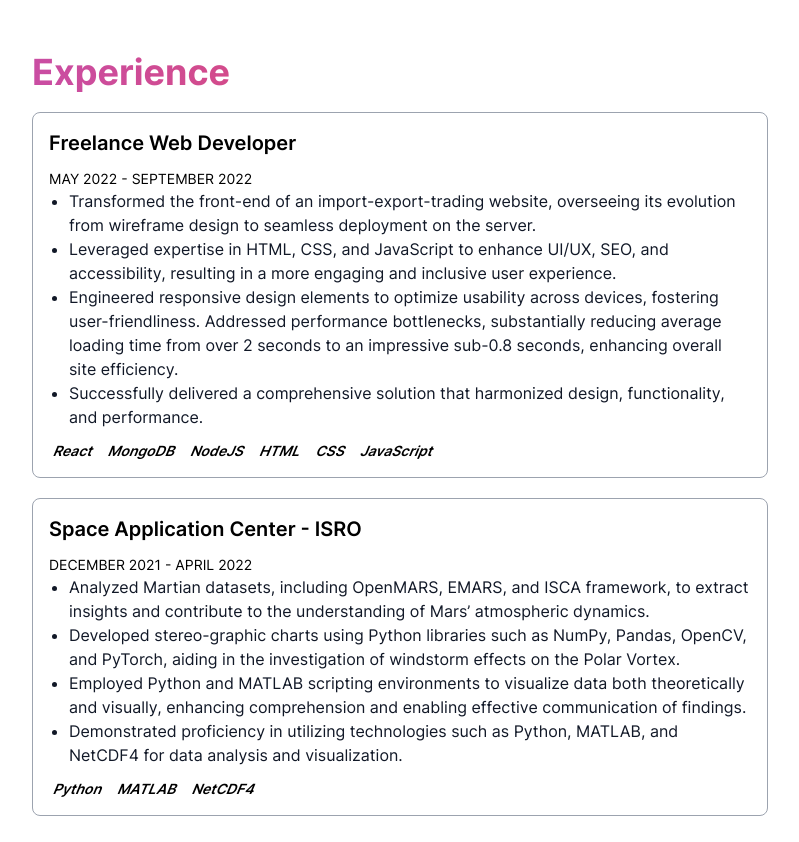
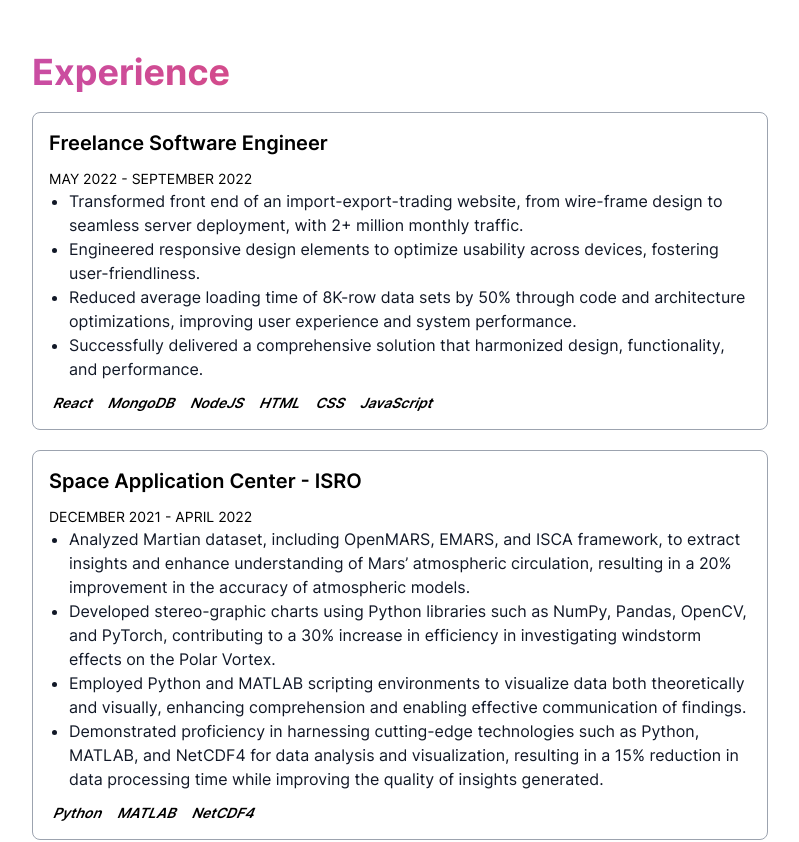
Before and after one commit to dhruvac29/portfolio, a Next.js app: page / in a window 1280 px wide. Shown: the part 560-1402 px from the top of the page, without its empty margins (240-1039 px from the left). Built offline with nearby package versions, Linux system fonts and the light colour scheme.

Commit message:
Update experience.js
Update experience with latest feedback received from the experts

```diff
--- a/data/experience.js
+++ b/data/experience.js
@@ -1,10 +1,10 @@
 export const EXPERIENCE = [
   {
-    companyName: "Freelance Web Developer",
+    companyName: "Freelance Software Engineer",
     companyDescription: [
-      "Transformed the front-end of an import-export-trading website, overseeing its evolution from wireframe design to seamless deployment on the server.",
-      "Leveraged expertise in HTML, CSS, and JavaScript to enhance UI/UX, SEO, and accessibility, resulting in a more engaging and inclusive user experience.\n",
-      "Engineered responsive design elements to optimize usability across devices, fostering user-friendliness. Addressed performance bottlenecks, substantially reducing average loading time from over 2 seconds to an impressive sub-0.8 seconds, enhancing overall site efficiency.",
+      "Transformed front end of an import-export-trading website, from wire-frame design to seamless server deployment, with 2+ million monthly traffic.",
+      "Engineered responsive design elements to optimize usability across devices, fostering user-friendliness.\n",
+      "Reduced average loading time of 8K-row data sets by 50% through code and architecture optimizations, improving user experience and system performance.",
       "Successfully delivered a comprehensive solution that harmonized design, functionality, and performance.",
     ],
     companyTechnologies: [
@@ -21,10 +21,10 @@
   {
     companyName: "Space Application Center - ISRO",
     companyDescription: [
-      "Analyzed Martian datasets, including OpenMARS, EMARS, and ISCA framework, to extract insights and contribute to the understanding of Mars’ atmospheric dynamics.",
-      "Developed stereo-graphic charts using Python libraries such as NumPy, Pandas, OpenCV, and PyTorch, aiding in the investigation of windstorm effects on the Polar Vortex.",
+      "Analyzed Martian dataset, including OpenMARS, EMARS, and ISCA framework, to extract insights and enhance understanding of Mars’ atmospheric circulation, resulting in a 20% improvement in the accuracy of atmospheric models.",
+      "Developed stereo-graphic charts using Python libraries such as NumPy, Pandas, OpenCV, and PyTorch, contributing to a 30% increase in efficiency in investigating windstorm effects on the Polar Vortex.",
       "Employed Python and MATLAB scripting environments to visualize data both theoretically and visually, enhancing comprehension and enabling effective communication of findings.",
-      "Demonstrated proficiency in utilizing technologies such as Python, MATLAB, and NetCDF4 for data analysis and visualization.",
+      "Demonstrated proficiency in harnessing cutting-edge technologies such as Python, MATLAB, and NetCDF4 for data analysis and visualization, resulting in a 15% reduction in data processing time while improving the quality of insights generated.",
     ],
     companyLink: "https://www.sac.gov.in/Vyom/index.jsp",
     companyTechnologies: ["Python", "MATLAB", "NetCDF4"],
```
